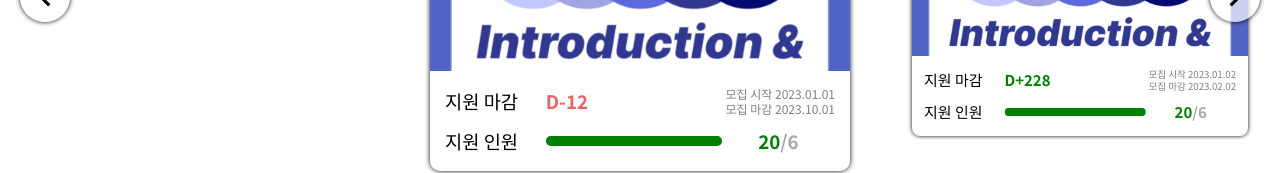
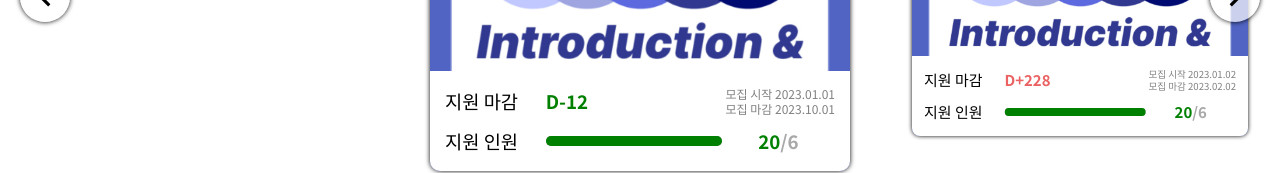
Before and after one commit to gsainfoteam/ziggle-ams-fe, a React (Vite) app: page / in a window 1280 px wide. Shown: the part 497-670 px from the top of the page. Built offline with nearby package versions, Linux system fonts and the light colour scheme.

Commit message:
🎨 Refactored miniWidget's code

```diff
--- a/src/pages/Board/components/Carousel/MiniWidget/MiniDueWidget.tsx
+++ b/src/pages/Board/components/Carousel/MiniWidget/MiniDueWidget.tsx
@@ -4,44 +4,52 @@ import styled from "styled-components";
 const Widget = styled.div`
   display: flex;
   flex: 1;
-  margin: 0 15px 0 15px;
+  margin: 0 15px;
   align-items: center;
 `;
 
-const TitleElement = () => {
-  const WidgetElement = styled.div`
+const LeftWidgetElement = styled.div`
   display: flex;
-    flex: 0.8;
+  flex: 8;
   justify-content: start;
   align-items: center;
   h3 {
     margin: 0;
   }
 `;
+
+const TitleElement = () => {
   return (
-    <WidgetElement>
+    <LeftWidgetElement>
       <h3>지원 마감</h3>
-    </WidgetElement>
+    </LeftWidgetElement>
   );
 };
 
-const DdayElement = ({ endDate }: { endDate: dayjs.Dayjs }) => {
+const dDayCalc = (endDate: dayjs.Dayjs) => {
   const dateDiff = dayjs().diff(endDate, "day");
-  const WidgetElement = styled.div`
+  const isNotOverDue = dateDiff <= 0;
+  return { dateDiff, isNotOverDue };
+};
+
+const CenterWidgetElement = styled.div`
   display: flex;
-    flex: 1.4;
+  flex: 14;
   justify-content: start;
   align-items: center;
   h3 {
     margin: 0;
   }
 `;
+
+const DdayElement = ({ endDate }: { endDate: dayjs.Dayjs }) => {
+  const { dateDiff, isNotOverDue } = dDayCalc(endDate);
   return (
-    <WidgetElement>
-      <h3 style={{ color: dateDiff > 0 ? "green" : "#eb6263" }}>{`D${
-        dateDiff > 0 ? "+" : ""
+    <CenterWidgetElement>
+      <h3 style={{ color: isNotOverDue ? "green" : "#eb6263" }}>{`D${
+        isNotOverDue ? "" : "+"
       }${dateDiff}`}</h3>
-    </WidgetElement>
+    </CenterWidgetElement>
   );
 };
 
@@ -50,10 +58,9 @@ interface DueProps {
   endDate: dayjs.Dayjs;
 }
 
-const StartEndDateElement = ({ startDate, endDate }: DueProps) => {
-  const WidgetElement = styled.div`
+const RightWidgetElement = styled.div`
   display: flex;
-    flex: 0.9;
+  flex: 9;
   justify-content: end;
   align-items: center;
   p {
@@ -63,13 +70,15 @@ const StartEndDateElement = ({ startDate, endDate }: DueProps) => {
     line-height: 15px;
   }
 `;
+
+const StartEndDateElement = ({ startDate, endDate }: DueProps) => {
   return (
-    <WidgetElement>
+    <RightWidgetElement>
       <div>
         <p>모집 시작 {startDate.format("YYYY.MM.DD")}</p>
         <p>모집 마감 {endDate.format("YYYY.MM.DD")}</p>
       </div>
-    </WidgetElement>
+    </RightWidgetElement>
   );
 };
 
--- a/src/pages/Board/components/Carousel/MiniWidget/MiniRecruitStatWidget.tsx
+++ b/src/pages/Board/components/Carousel/MiniWidget/MiniRecruitStatWidget.tsx
@@ -6,20 +6,21 @@ const Widget = styled.div`
   margin: 0 15px 0 15px;
   align-items: center;
 `;
-const TitleElement = () => {
-  const WidgetElement = styled.div`
+
+const LeftWidgetElement = styled.div`
   display: flex;
-    flex: 0.8;
+  flex: 8;
   justify-content: start;
   align-items: center;
   h3 {
     margin: 0;
   }
 `;
+const TitleElement = () => {
   return (
-    <WidgetElement>
+    <LeftWidgetElement>
       <h3>지원 인원</h3>
-    </WidgetElement>
+    </LeftWidgetElement>
   );
 };
 
@@ -28,19 +29,19 @@ interface RecruitStat {
   targetRecruitNum: number;
 }
 
+const CenterWidgetElement = styled.div`
+  display: flex;
+  flex: 14;
+  justify-content: start;
+  align-items: center;
+`;
+
 const ProgressBarElement = ({
   currentApplicantsNum,
   targetRecruitNum,
 }: RecruitStat) => {
-  const WidgetElement = styled.div`
-    display: flex;
-    flex: 1.4;
-    justify-content: start;
-    align-items: center;
-  `;
-
   return (
-    <WidgetElement>
+    <CenterWidgetElement>
       <div
         style={{
           display: "flex",
@@ -72,25 +73,26 @@ const ProgressBarElement = ({
           }}
         />
       </div>
-    </WidgetElement>
+    </CenterWidgetElement>
   );
 };
 
-const RecruitRatioElement = ({
-  currentApplicantsNum,
-  targetRecruitNum,
-}: RecruitStat) => {
-  const WidgetElement = styled.div`
+const RightWidgetElement = styled.div`
   display: flex;
-    flex: 0.9;
+  flex: 9;
   justify-content: center;
   align-items: center;
   h3 {
     margin: 0;
   }
 `;
+
+const RecruitRatioElement = ({
+  currentApplicantsNum,
+  targetRecruitNum,
+}: RecruitStat) => {
   return (
-    <WidgetElement>
+    <RightWidgetElement>
       <div style={{ display: "flex", alignItems: "center" }}>
         <h3
           style={{
@@ -102,7 +104,7 @@ const RecruitRatioElement = ({
         </h3>
         <h3 style={{ color: "darkgray" }}>/{targetRecruitNum}</h3>
       </div>
-    </WidgetElement>
+    </RightWidgetElement>
   );
 };
 
```
Lines whose indentation alone changed are shown as unchanged.
